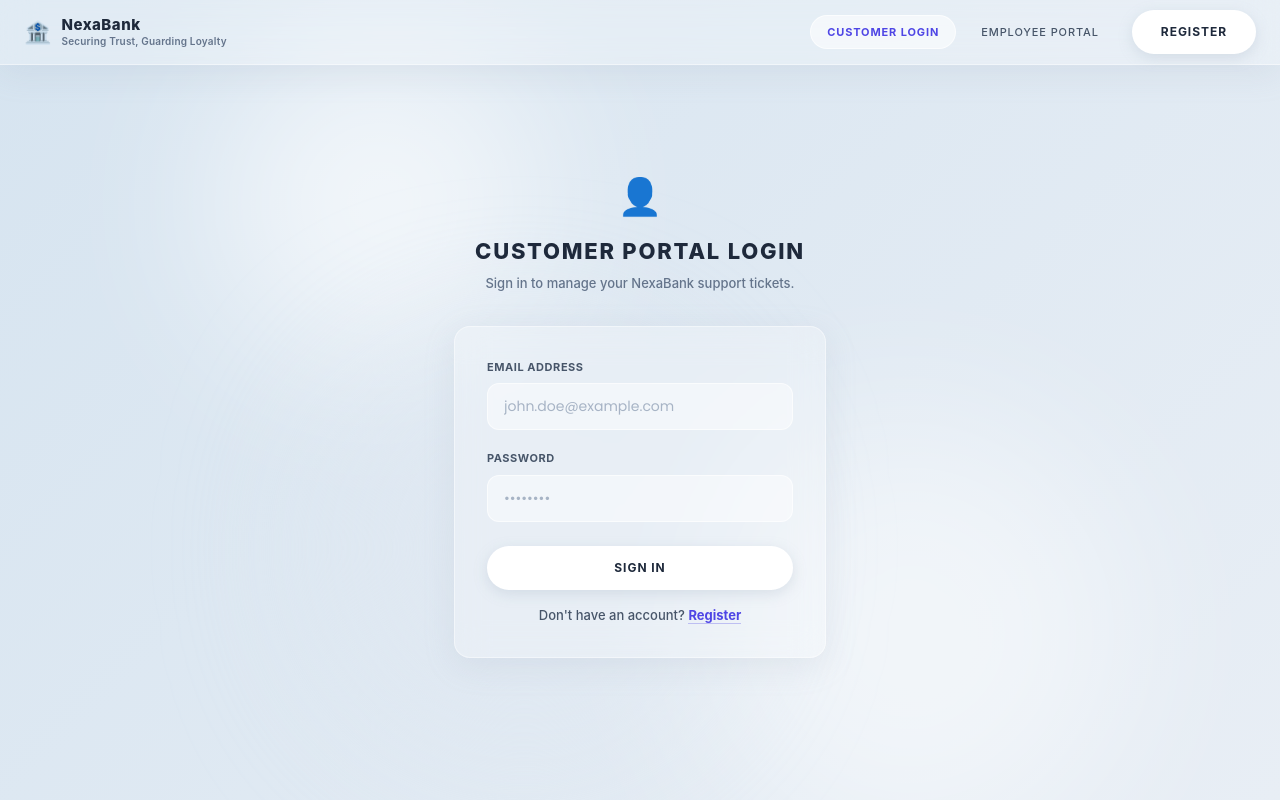
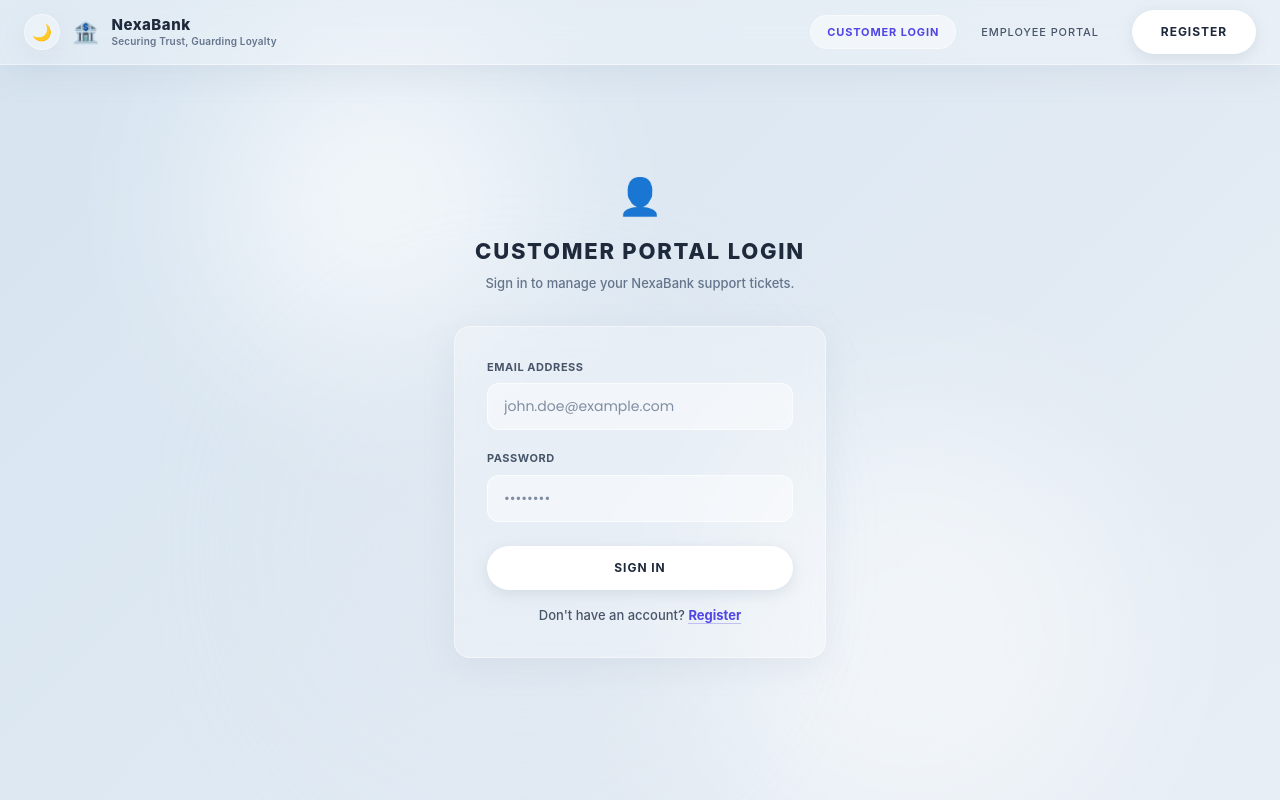
Before and after one commit to DevanandaS073/NexaBankAI, a React app in the folder frontend/: page /login in a window 1280 px wide. Built offline with nearby package versions, Linux system fonts and the light colour scheme; no server answers; the HTML template or start-up script is replaced by a standard one.

Commit message:
feat: add glassmorphic dark/light theme toggle in top-left

```diff
--- a/frontend/src/App.jsx
+++ b/frontend/src/App.jsx
@@ -13,14 +13,14 @@ function App() {
         position: 'relative',
         minHeight: '100vh',
         fontFamily: 'Inter, system-ui, sans-serif',
-        background: 'linear-gradient(135deg, #D6E4F0 0%, #E8EEF5 100%)',
+        background: 'var(--body-bg)',
         overflow: 'hidden',
         zIndex: 0
       }}>
-        {/* Blurred 3D blobs/spheres in white and light grey */}
-        <div className="animate-float-1" style={{ position: 'absolute', top: '10%', left: '15%', width: '320px', height: '320px', borderRadius: '50%', background: 'rgba(255, 255, 255, 0.65)', filter: 'blur(80px)', zIndex: -1, pointerEvents: 'none' }} />
-        <div className="animate-float-2" style={{ position: 'absolute', top: '50%', right: '10%', width: '420px', height: '420px', borderRadius: '50%', background: 'rgba(255, 255, 255, 0.5)', filter: 'blur(80px)', zIndex: -1, pointerEvents: 'none' }} />
-        <div className="animate-float-3" style={{ position: 'absolute', bottom: '5%', left: '25%', width: '360px', height: '360px', borderRadius: '50%', background: 'rgba(224, 233, 242, 0.75)', filter: 'blur(80px)', zIndex: -1, pointerEvents: 'none' }} />
+        {/* Blurred 3D blobs/spheres that adapt to the active theme */}
+        <div className="animate-float-1" style={{ position: 'absolute', top: '10%', left: '15%', width: '320px', height: '320px', borderRadius: '50%', background: 'var(--blob-1)', filter: 'blur(80px)', zIndex: -1, pointerEvents: 'none' }} />
+        <div className="animate-float-2" style={{ position: 'absolute', top: '50%', right: '10%', width: '420px', height: '420px', borderRadius: '50%', background: 'var(--blob-2)', filter: 'blur(80px)', zIndex: -1, pointerEvents: 'none' }} />
+        <div className="animate-float-3" style={{ position: 'absolute', bottom: '5%', left: '25%', width: '360px', height: '360px', borderRadius: '50%', background: 'var(--blob-3)', filter: 'blur(80px)', zIndex: -1, pointerEvents: 'none' }} />
 
         <Navbar />
         <Routes>
--- a/frontend/src/components/Navbar.jsx
+++ b/frontend/src/components/Navbar.jsx
@@ -1,5 +1,6 @@
 import { Link, useLocation, useNavigate } from 'react-router-dom'
 import { useState, useEffect } from 'react'
+import ThemeToggle from './ThemeToggle'
 
 function Navbar() {
     const location = useLocation()
@@ -33,14 +34,14 @@ function Navbar() {
     }
 
     const linkStyle = (path) => ({
-        color: location.pathname === path ? '#4f46e5' : '#475569',
+        color: location.pathname === path ? '#4f46e5' : 'var(--text-muted)',
         textDecoration: 'none',
         fontWeight: location.pathname === path ? '700' : '500',
         fontSize: '11px',
         padding: '8px 16px',
         borderRadius: '50px',
-        backgroundColor: location.pathname === path ? 'rgba(255, 255, 255, 0.55)' : 'transparent',
-        border: location.pathname === path ? '1px solid rgba(255, 255, 255, 0.65)' : '1px solid transparent',
+        backgroundColor: location.pathname === path ? 'var(--input-bg)' : 'transparent',
+        border: location.pathname === path ? '1px solid var(--glass-border)' : '1px solid transparent',
         transition: 'all 0.2s',
         textTransform: 'uppercase',
         letterSpacing: '0.08em'
@@ -83,13 +84,14 @@ function Navbar() {
             top: 0,
             zIndex: 10,
         }}>
-            <div style={{ display: 'flex', alignItems: 'center', gap: '10px' }}>
+            <div style={{ display: 'flex', alignItems: 'center', gap: '12px' }}>
+                <ThemeToggle />
                 <span style={{ fontSize: '22px' }}>🏦</span>
                 <div style={{ display: 'flex', flexDirection: 'column' }}>
-                    <span style={{ color: '#1e293b', fontWeight: '800', fontSize: '15px', letterSpacing: '0.5px', lineHeight: '1.2' }}>
+                    <span style={{ color: 'var(--text-main)', fontWeight: '800', fontSize: '15px', letterSpacing: '0.5px', lineHeight: '1.2' }}>
                         NexaBank
                     </span>
-                    <span style={{ color: '#64748b', fontSize: '10px', fontWeight: '600', letterSpacing: '0.02em' }}>
+                    <span style={{ color: 'var(--text-subtle)', fontSize: '10px', fontWeight: '600', letterSpacing: '0.02em' }}>
                         Securing Trust, Guarding Loyalty
                     </span>
                 </div>
@@ -111,16 +113,16 @@ function Navbar() {
                             gap: '8px',
                             padding: '6px 12px',
                             borderRadius: '12px',
-                            border: '1px solid rgba(255, 255, 255, 0.65)'
+                            border: '1px solid var(--glass-border)'
                         }}>
                             <span style={{ fontSize: '14px' }}>
                                 {getRoleEmoji(user)}
                             </span>
                             <div style={{ display: 'flex', flexDirection: 'column', alignItems: 'flex-start' }}>
-                                <span style={{ color: '#1e293b', fontSize: '12px', fontWeight: '600' }}>
+                                <span style={{ color: 'var(--text-main)', fontSize: '12px', fontWeight: '600' }}>
                                     {user.full_name}
                                 </span>
-                                <span style={{ color: '#64748b', fontSize: '10px', textTransform: 'capitalize', fontWeight: '500' }}>
+                                <span style={{ color: 'var(--text-subtle)', fontSize: '10px', textTransform: 'capitalize', fontWeight: '500' }}>
                                     {getRoleLabel(user)}
                                 </span>
                             </div>
--- /dev/null
+++ b/frontend/src/components/ThemeToggle.jsx
@@ -0,0 +1,63 @@
+import { useState, useEffect } from 'react'
+
+function ThemeToggle() {
+    const [theme, setTheme] = useState(() => {
+        return localStorage.getItem('theme') || 'light'
+    })
+
+    useEffect(() => {
+        if (theme === 'dark') {
+            document.documentElement.classList.add('dark')
+        } else {
+            document.documentElement.classList.remove('dark')
+        }
+        localStorage.setItem('theme', theme)
+    }, [theme])
+
+    const toggleTheme = () => {
+        setTheme(prev => (prev === 'light' ? 'dark' : 'light'))
+    }
+
+    return (
+        <button
+            onClick={toggleTheme}
+            aria-label="Toggle dark mode"
+            className="glass-card"
+            style={{
+                display: 'flex',
+                alignItems: 'center',
+                justifyContent: 'center',
+                width: '36px',
+                height: '36px',
+                borderRadius: '50%',
+                cursor: 'pointer',
+                border: '1px solid var(--glass-border)',
+                backgroundColor: 'var(--glass-bg)',
+                color: 'var(--text-main)',
+                transition: 'all 0.3s cubic-bezier(0.4, 0, 0.2, 1)',
+                padding: '0',
+                outline: 'none',
+                boxShadow: 'var(--glass-shadow)'
+            }}
+            onMouseEnter={e => {
+                e.currentTarget.style.transform = 'scale(1.1) rotate(15deg)'
+                e.currentTarget.style.borderColor = 'rgba(99, 102, 241, 0.45)'
+            }}
+            onMouseLeave={e => {
+                e.currentTarget.style.transform = 'scale(1) rotate(0deg)'
+                e.currentTarget.style.borderColor = 'var(--glass-border)'
+            }}
+        >
+            <span style={{
+                fontSize: '16px',
+                lineHeight: '1',
+                display: 'inline-block',
+                transition: 'transform 0.5s ease'
+            }}>
+                {theme === 'light' ? '🌙' : '☀️'}
+            </span>
+        </button>
+    )
+}
+
+export default ThemeToggle
--- a/frontend/src/index.css
+++ b/frontend/src/index.css
@@ -4,18 +4,50 @@
 
 :root {
   --font-sans: 'Poppins', 'Inter', system-ui, -apple-system, sans-serif;
-  --text-main: #334155;
-  --text-muted: #64748b;
+  --text-main: #1e293b;
+  --text-muted: #475569;
+  --text-subtle: #64748b;
   --glass-bg: rgba(255, 255, 255, 0.25);
   --glass-border: rgba(255, 255, 255, 0.45);
   --glass-blur: blur(16px);
   --glass-shadow: 0 8px 32px 0 rgba(148, 163, 184, 0.15);
+  --body-bg: linear-gradient(135deg, #D6E4F0 0%, #E8EEF5 100%);
+  --input-bg: rgba(255, 255, 255, 0.45);
+  --input-border: rgba(255, 255, 255, 0.6);
+  --input-focus-bg: rgba(255, 255, 255, 0.75);
+  --button-bg: #ffffff;
+  --button-text: #1e293b;
+  --button-border: rgba(255, 255, 255, 0.9);
+  --button-bg-hover: #ffffff;
+  --blob-1: rgba(255, 255, 255, 0.65);
+  --blob-2: rgba(255, 255, 255, 0.5);
+  --blob-3: rgba(224, 233, 242, 0.75);
+}
+
+.dark {
+  --text-main: #f8fafc;
+  --text-muted: #cbd5e1;
+  --text-subtle: #94a3b8;
+  --glass-bg: rgba(15, 23, 42, 0.35);
+  --glass-border: rgba(255, 255, 255, 0.08);
+  --glass-shadow: 0 8px 32px 0 rgba(0, 0, 0, 0.37);
+  --body-bg: linear-gradient(135deg, #0f172a 0%, #1e293b 100%);
+  --input-bg: rgba(15, 23, 42, 0.6);
+  --input-border: rgba(255, 255, 255, 0.1);
+  --input-focus-bg: rgba(15, 23, 42, 0.8);
+  --button-bg: #1e293b;
+  --button-text: #cbd5e1;
+  --button-border: rgba(255, 255, 255, 0.1);
+  --button-bg-hover: #334155;
+  --blob-1: rgba(99, 102, 241, 0.12);
+  --blob-2: rgba(129, 140, 248, 0.08);
+  --blob-3: rgba(79, 70, 229, 0.12);
 }
 
 body {
   font-family: var(--font-sans);
   color: var(--text-main);
-  background: linear-gradient(135deg, #D6E4F0 0%, #E8EEF5 100%);
+  background: var(--body-bg);
   margin: 0;
   padding: 0;
   overflow-x: hidden;
@@ -28,6 +60,15 @@ h1, h2, h3, h4, h5, h6 {
   letter-spacing: 0.1em;
   font-weight: 700;
   color: var(--text-main);
+}
+
+/* Specific class styling overrides for dark mode */
+.dark h1, .dark h2, .dark h3, .dark h4, .dark h5, .dark h6 {
+  color: var(--text-main) !important;
+}
+
+.dark label {
+  color: var(--text-muted) !important;
 }
 
 /* Glassmorphism Card styling */
@@ -43,8 +84,8 @@ h1, h2, h3, h4, h5, h6 {
 
 /* Glassmorphism Inputs styling */
 .glass-input {
-  background: rgba(255, 255, 255, 0.45) !important;
-  border: 1px solid rgba(255, 255, 255, 0.6) !important;
+  background: var(--input-bg) !important;
+  border: 1px solid var(--input-border) !important;
   border-radius: 12px !important;
   color: var(--text-main) !important;
   padding: 12px 16px !important;
@@ -56,21 +97,21 @@ h1, h2, h3, h4, h5, h6 {
 }
 
 .glass-input::placeholder {
-  color: #94a3b8 !important;
+  color: var(--text-subtle) !important;
   opacity: 0.8 !important;
 }
 
 .glass-input:focus {
-  background: rgba(255, 255, 255, 0.75) !important;
+  background: var(--input-focus-bg) !important;
   border-color: rgba(99, 102, 241, 0.45) !important;
   box-shadow: 0 0 0 3px rgba(99, 102, 241, 0.1) !important;
 }
 
 /* Glassmorphism Primary Button styling */
 .glass-button {
-  background: #ffffff !important;
-  color: #1e293b !important;
-  border: 1px solid rgba(255, 255, 255, 0.9) !important;
+  background: var(--button-bg) !important;
+  color: var(--button-text) !important;
+  border: 1px solid var(--button-border) !important;
   border-radius: 50px !important;
   padding: 12px 28px !important;
   font-size: 12px !important;
@@ -90,7 +131,7 @@ h1, h2, h3, h4, h5, h6 {
 .glass-button:hover {
   transform: translateY(-2px) scale(1.02) !important;
   box-shadow: 0 6px 20px rgba(99, 102, 241, 0.15), 0 0 0 1px rgba(99, 102, 241, 0.2) !important;
-  background: #ffffff !important;
+  background: var(--button-bg-hover) !important;
 }
 
 .glass-button:active {
@@ -98,8 +139,8 @@ h1, h2, h3, h4, h5, h6 {
 }
 
 .glass-button:disabled {
-  background: rgba(255, 255, 255, 0.3) !important;
-  color: #94a3b8 !important;
+  background: rgba(255, 255, 255, 0.15) !important;
+  color: var(--text-subtle) !important;
   cursor: not-allowed !important;
   transform: none !important;
   box-shadow: none !important;
@@ -107,7 +148,7 @@ h1, h2, h3, h4, h5, h6 {
 
 /* Secondary Button style */
 .glass-button-secondary {
-  background: rgba(255, 255, 255, 0.15) !important;
+  background: var(--glass-bg) !important;
   color: var(--text-main) !important;
   border: 1px solid var(--glass-border) !important;
   border-radius: 50px !important;
@@ -126,8 +167,8 @@ h1, h2, h3, h4, h5, h6 {
 }
 
 .glass-button-secondary:hover {
-  background: rgba(255, 255, 255, 0.3) !important;
-  border-color: rgba(255, 255, 255, 0.8) !important;
+  background: var(--input-bg) !important;
+  border-color: rgba(255, 255, 255, 0.5) !important;
 }
 
 .glass-button-secondary:disabled {
```
Also changed, not shown: frontend/src/pages/EmployeeLogin.jsx (+4 -4 lines), frontend/src/pages/Home.jsx (+20 -20 lines), frontend/src/pages/Login.jsx (+5 -5 lines), frontend/src/pages/Register.jsx (+7 -7 lines).
